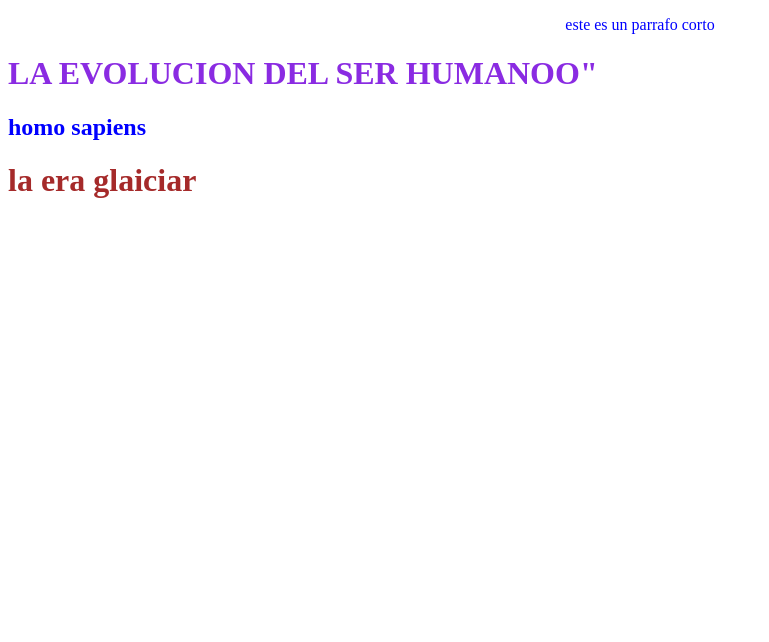
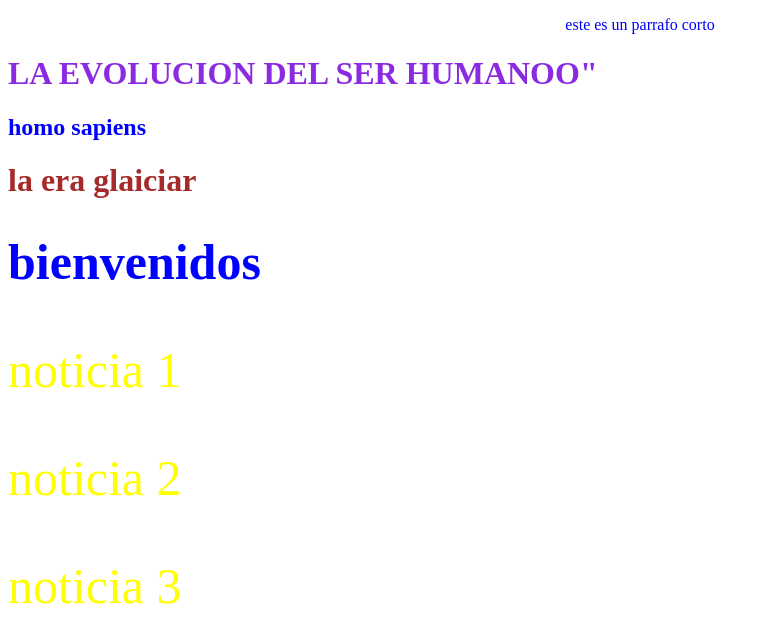
Before and after one commit to Josexde/9_4_25-parte-3, a plain HTML site: page index.html in a window 1280 px wide. Shown: the whole page, without its empty margins (0-769 px from the left). Drawn offline with Linux system fonts and the light colour scheme.

Commit message:
Add files via upload

```diff
--- a/index.html
+++ b/index.html
@@ -35,5 +35,32 @@ color: blueviolet;
 <h1 id="titulo2"> la era glaiciar</h1>
 
 
+<head>
+<style>
+.centrado {
+text-emphasis: center;
+font-size: 50px;
+color: blue;
+}
+
+p.noticia {
+    font-size: 50px;
+color: yellow;
+
+}
+
+
+
+</style>
+</head>
+
 </body>
+
+<h1 class="centrado" > bienvenidos </h1>
+<p class="noticia " > noticia 1 </p>
+<p class="noticia "> noticia 2 </p>
+<p class="noticia "> noticia 3 </p>
+
+<body>
+
 </html>
```
